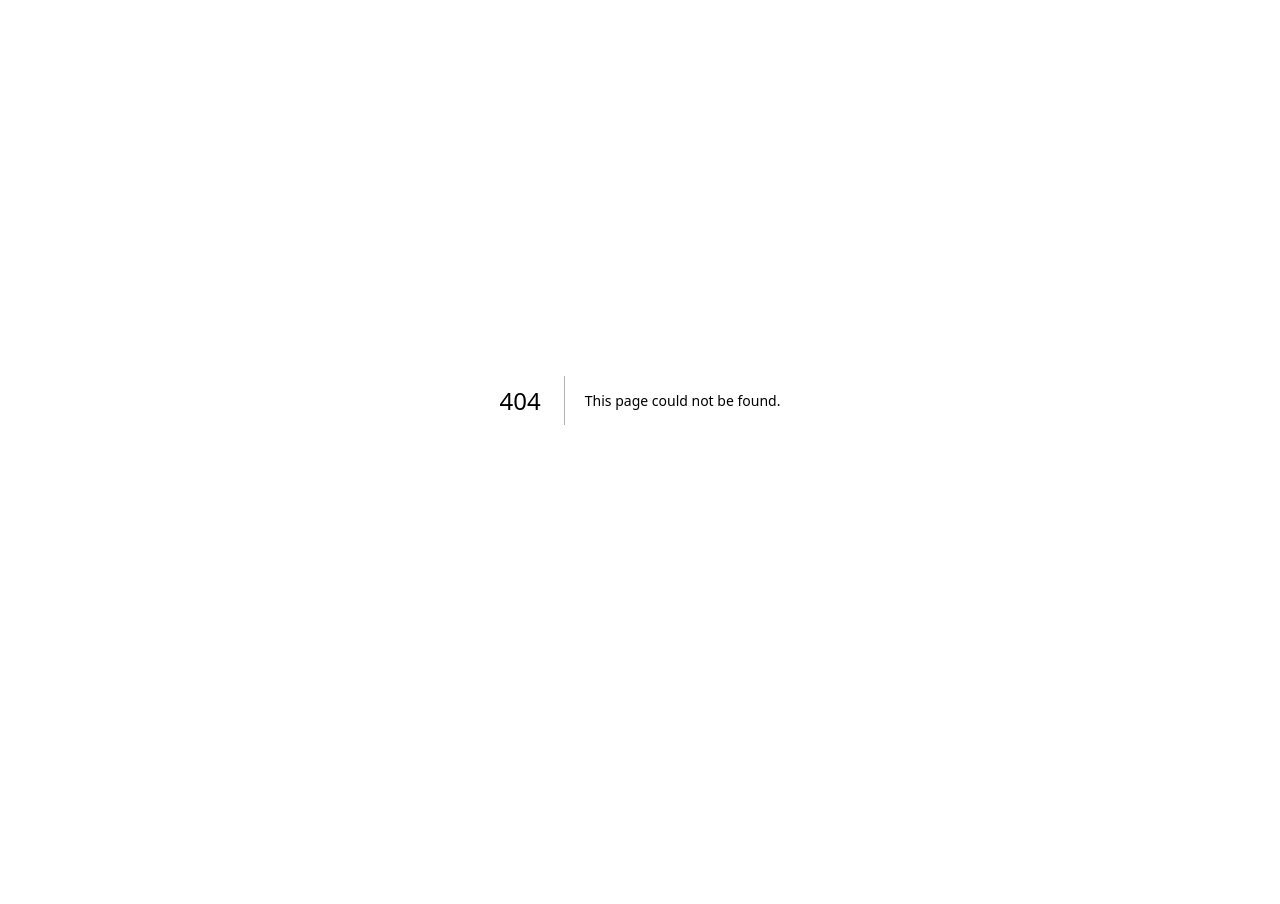
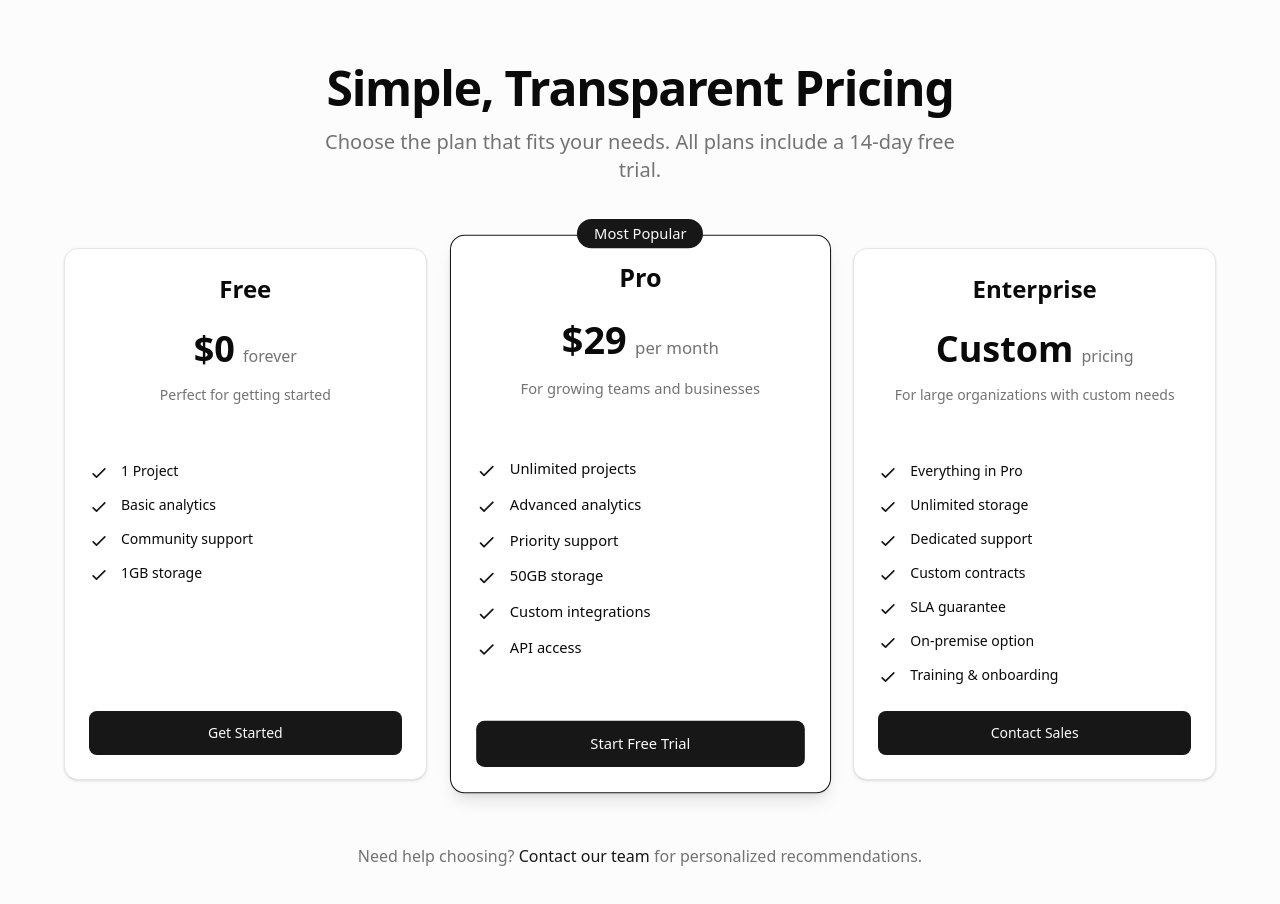
Before and after one commit to mikepowersbot/cool9-2026-02-18-12-46-19, a Next.js app: page /pricing in a window 1280 px wide. Before the commit this address had no page. Shown: the top 904 px of the page. Before the commit the page ends 800 px from the top, so only its background shows below. Built offline with nearby package versions, Linux system fonts and the light colour scheme.

Commit message:
Complete task: Add Pricing page

```diff
--- /dev/null
+++ b/src/app/pricing/page.tsx
@@ -0,0 +1,142 @@
+import { Card, CardContent, CardDescription, CardFooter, CardHeader, CardTitle } from "@/components/ui/card";
+import { Button } from "@/components/ui/button";
+
+const plans = [
+  {
+    name: "Free",
+    price: "$0",
+    period: "forever",
+    description: "Perfect for getting started",
+    features: [
+      "1 Project",
+      "Basic analytics",
+      "Community support",
+      "1GB storage",
+    ],
+    cta: "Get Started",
+    popular: false,
+  },
+  {
+    name: "Pro",
+    price: "$29",
+    period: "per month",
+    description: "For growing teams and businesses",
+    features: [
+      "Unlimited projects",
+      "Advanced analytics",
+      "Priority support",
+      "50GB storage",
+      "Custom integrations",
+      "API access",
+    ],
+    cta: "Start Free Trial",
+    popular: true,
+  },
+  {
+    name: "Enterprise",
+    price: "Custom",
+    period: "pricing",
+    description: "For large organizations with custom needs",
+    features: [
+      "Everything in Pro",
+      "Unlimited storage",
+      "Dedicated support",
+      "Custom contracts",
+      "SLA guarantee",
+      "On-premise option",
+      "Training & onboarding",
+    ],
+    cta: "Contact Sales",
+    popular: false,
+  },
+];
+
+export default function PricingPage() {
+  return (
+    <div className="min-h-screen bg-muted/30 py-16 px-4">
+      <div className="container mx-auto max-w-7xl">
+        <div className="text-center mb-16">
+          <h1 className="text-4xl md:text-5xl font-bold tracking-tight mb-4">
+            Simple, Transparent Pricing
+          </h1>
+          <p className="text-xl text-muted-foreground max-w-2xl mx-auto">
+            Choose the plan that fits your needs. All plans include a 14-day free trial.
+          </p>
+        </div>
+
+        <div className="grid grid-cols-1 md:grid-cols-3 gap-8 max-w-6xl mx-auto">
+          {plans.map((plan) => (
+            <Card
+              key={plan.name}
+              className={`relative flex flex-col ${
+                plan.popular
+                  ? "border-primary shadow-lg scale-105"
+                  : ""
+              }`}
+            >
+              {plan.popular && (
+                <div className="absolute -top-4 left-1/2 -translate-x-1/2 bg-primary text-primary-foreground px-4 py-1 rounded-full text-sm font-medium">
+                  Most Popular
+                </div>
+              )}
+              <CardHeader className="text-center pb-8">
+                <CardTitle className="text-2xl">{plan.name}</CardTitle>
+                <div className="mt-4">
+                  <span className="text-4xl font-bold">{plan.price}</span>
+                  <span className="text-muted-foreground ml-2">
+                    {plan.period}
+                  </span>
+                </div>
+                <CardDescription className="mt-2">
+                  {plan.description}
+                </CardDescription>
+              </CardHeader>
+              <CardContent className="flex-1">
+                <ul className="space-y-3">
+                  {plan.features.map((feature) => (
+                    <li key={feature} className="flex items-start">
+                      <svg
+                        className="h-5 w-5 text-primary mr-3 mt-0.5 flex-shrink-0"
+                        fill="none"
+                        stroke="currentColor"
+                        viewBox="0 0 24 24"
+                      >
+                        <path
+                          strokeLinecap="round"
+                          strokeLinejoin="round"
+                          strokeWidth={2}
+                          d="M5 13l4 4L19 7"
+                        />
+                      </svg>
+                      <span className="text-sm">{feature}</span>
+                    </li>
+                  ))}
+                </ul>
+              </CardContent>
+              <CardFooter>
+                <Button
+                  className={`w-full ${
+                    plan.popular ? "" : "variant-outline"
+                  }`}
+                  size="lg"
+                >
+                  {plan.cta}
+                </Button>
+              </CardFooter>
+            </Card>
+          ))}
+        </div>
+
+        <div className="mt-16 text-center">
+          <p className="text-muted-foreground">
+            Need help choosing?{" "}
+            <a href="/contact" className="text-primary hover:underline">
+              Contact our team
+            </a>{" "}
+            for personalized recommendations.
+          </p>
+        </div>
+      </div>
+    </div>
+  );
+}
--- /dev/null
+++ b/src/components/ui/button.tsx
@@ -0,0 +1,56 @@
+import * as React from "react"
+import { Slot } from "@radix-ui/react-slot"
+import { cva, type VariantProps } from "class-variance-authority"
+
+import { cn } from "@/lib/utils"
+
+const buttonVariants = cva(
+  "inline-flex items-center justify-center gap-2 whitespace-nowrap rounded-md text-sm font-medium ring-offset-background transition-colors focus-visible:outline-none focus-visible:ring-2 focus-visible:ring-ring focus-visible:ring-offset-2 disabled:pointer-events-none disabled:opacity-50 [&_svg]:pointer-events-none [&_svg]:size-4 [&_svg]:shrink-0",
+  {
+    variants: {
+      variant: {
+        default: "bg-primary text-primary-foreground hover:bg-primary/90",
+        destructive:
+          "bg-destructive text-destructive-foreground hover:bg-destructive/90",
+        outline:
+          "border border-input bg-background hover:bg-accent hover:text-accent-foreground",
+        secondary:
+          "bg-secondary text-secondary-foreground hover:bg-secondary/80",
+        ghost: "hover:bg-accent hover:text-accent-foreground",
+        link: "text-primary underline-offset-4 hover:underline",
+      },
+      size: {
+        default: "h-10 px-4 py-2",
+        sm: "h-9 rounded-md px-3",
+        lg: "h-11 rounded-md px-8",
+        icon: "h-10 w-10",
+      },
+    },
+    defaultVariants: {
+      variant: "default",
+      size: "default",
+    },
+  }
+)
+
+export interface ButtonProps
+  extends React.ButtonHTMLAttributes<HTMLButtonElement>,
+    VariantProps<typeof buttonVariants> {
+  asChild?: boolean
+}
+
+const Button = React.forwardRef<HTMLButtonElement, ButtonProps>(
+  ({ className, variant, size, asChild = false, ...props }, ref) => {
+    const Comp = asChild ? Slot : "button"
+    return (
+      <Comp
+        className={cn(buttonVariants({ variant, size, className }))}
+        ref={ref}
+        {...props}
+      />
+    )
+  }
+)
+Button.displayName = "Button"
+
+export { Button, buttonVariants }
```
